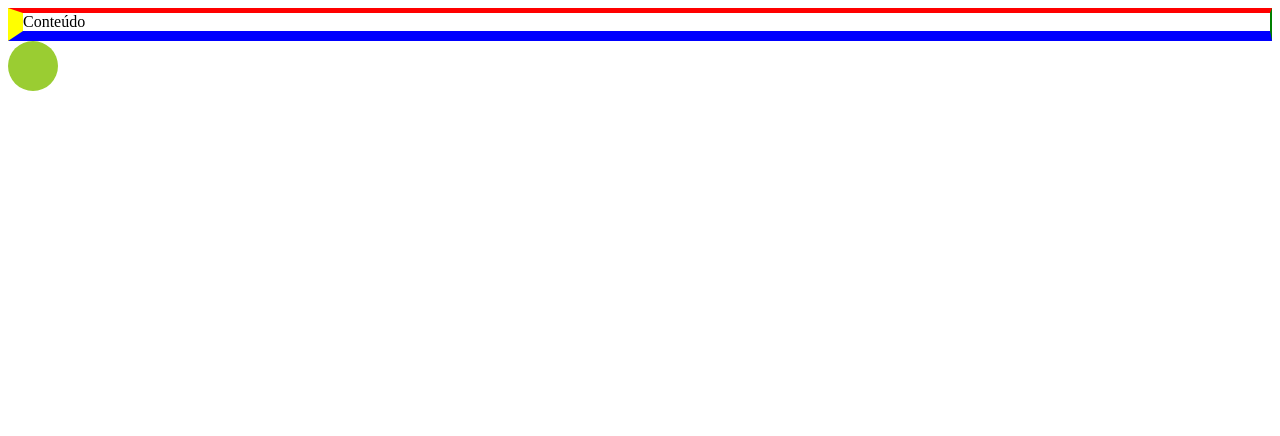
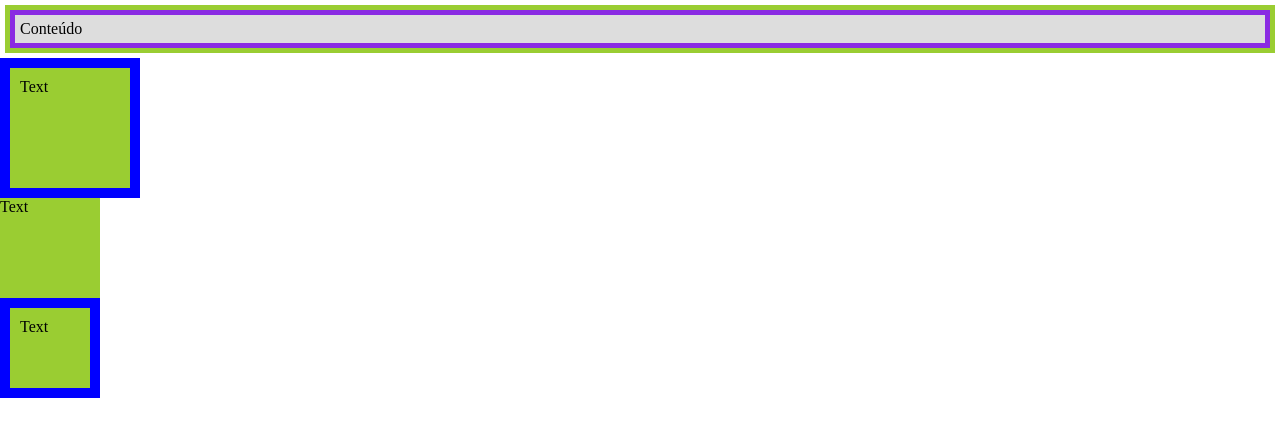
Before and after one commit to vitorath/lr-web-developer-frontend, a plain HTML site: page html-basico/index.html in a window 1280 px wide. Drawn offline with Linux system fonts and the light colour scheme.

Commit message:
Box Model

```diff
--- a/html-basico/index.html
+++ b/html-basico/index.html
@@ -8,9 +8,13 @@
   </head>
 
   <body>
-    <div class="borda solid">
-      Conteúdo
+    <div class="container">
+      <div class="conteudo">
+        Conteúdo
+      </div>
     </div>
-    <div class="circulo"></div>
+    <div class="square">Text</div>
+    <div class="square2">Text</div>
+    <div class="square3">Text</div>
   </body>
 </html>
--- a/html-basico/styles.css
+++ b/html-basico/styles.css
@@ -1,31 +1,41 @@
-.borda {
-  border-color: red green blue yellow;
-  border-width: 5px 2px 10px 15px;
+body {
+  padding: 0;
+  margin: 0;
 }
 
-.circulo {
-  border-radius: 50%;
-  height: 50px;
-  width: 50px;
+.container {
+  background-color: red;
+  padding: 5px;
+  margin: 5px;
+  border: 5px solid yellowgreen;
+}
+
+.conteudo {
+  background-color: #ddd;
+  outline: 5px solid blueviolet; /* Não faz parte do box model */
+  padding: 5px;
+}
+
+.square {
+  width: 100px;
+  height: 100px;
+  background-color: yellowgreen;
+  border: 10px solid blue;
+  padding: 10px;
+}
+
+.square3 {
+  width: 100px;
+  height: 100px;
+  background-color: yellowgreen;
+  border: 10px solid blue;
+  padding: 10px;
+
+  box-sizing: border-box;
+}
+
+.square2 {
+  width: 100px;
+  height: 100px;
   background-color: yellowgreen;
 }
-
-.dotted {
-  border-top-style: dotted;
-}
-
-.dashed {
-  border-style: dashed;
-}
-
-.solid {
-  border-style: solid;
-}
-
-.none {
-  border-style: none;
-}
-
-.hidden {
-  border-style: hidden;
-}
```
